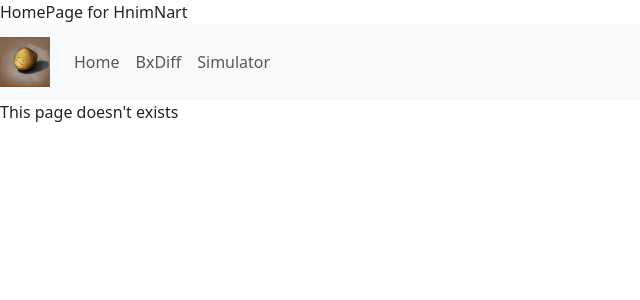
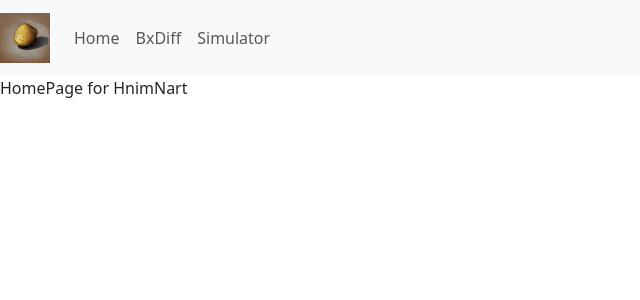
Before and after one commit to HnimNart/HnimNart.github.io, a React (Create React App) app: page / in a window 1280 px wide. Shown: the top 300 px of the page, without its empty margins (0-640 px from the left). Built offline with nearby package versions, Linux system fonts and the light colour scheme.

Commit message:
Create dedicated home page

```diff
--- a/src/App.tsx
+++ b/src/App.tsx
@@ -6,6 +6,7 @@ import Navbar from "./Navbar.js";
 
 import NotFound from './pages/NotFoundPage';
 import Simulator from './pages/Simulator/Simulator.js';
+import HomePage from './pages/HomePage.js';
 
 
 function App() {
@@ -13,12 +14,13 @@ function App() {
   return (
     <div>
       <Router>
-      <Navbar />
-          <Routes>
-            <Route path="/#"  />
-            <Route path="/Simulator"  element={<Simulator/>}/>
-            <Route path="*" element={<NotFound />} />
-          </Routes>
+        <Navbar />
+        <Routes>
+          <Route path="/" element={<HomePage />} />
+          <Route path="/Home" element={<HomePage />} />
+          <Route path="/Simulator" element={<Simulator />} />
+          <Route path="*" element={<NotFound />} />
+        </Routes>
       </Router>
     </div>
   );
--- a/src/Navbar.js
+++ b/src/Navbar.js
@@ -5,13 +5,13 @@ import logo from './images/potato.jpeg' // relative path to image
 const Navbar = () => {
   return (
     <nav className="navbar navbar-expand-lg navbar-light bg-light">
-      <a className="navbar-brand">
-        <img src={logo} alt="Company Logo" width="50" height="50px" />
+      <a className="navbar-brand" href="#/Home">
+        <img src={logo} alt="Logo" width="50" height="50px"/>
       </a>
       <div className="collapse navbar-collapse" id="navbarNavDropdown">
         <ul className="navbar-nav">
           <li className="nav-item active">
-            <a className="nav-link" href="#">
+            <a className="nav-link" href="#/Home">
               Home
             </a>
           </li>
--- a/src/index.tsx
+++ b/src/index.tsx
@@ -9,7 +9,6 @@ const root = ReactDOM.createRoot(
 );
 root.render(
   <React.StrictMode>
-    HomePage for HnimNart
       <App />
   </React.StrictMode>
 );
--- /dev/null
+++ b/src/pages/HomePage.js
@@ -0,0 +1,9 @@
+export const HomePage = () => {
+    return (
+        <>
+            <p>HomePage for HnimNart</p>
+        </>
+    );
+}
+
+export default HomePage;
```
